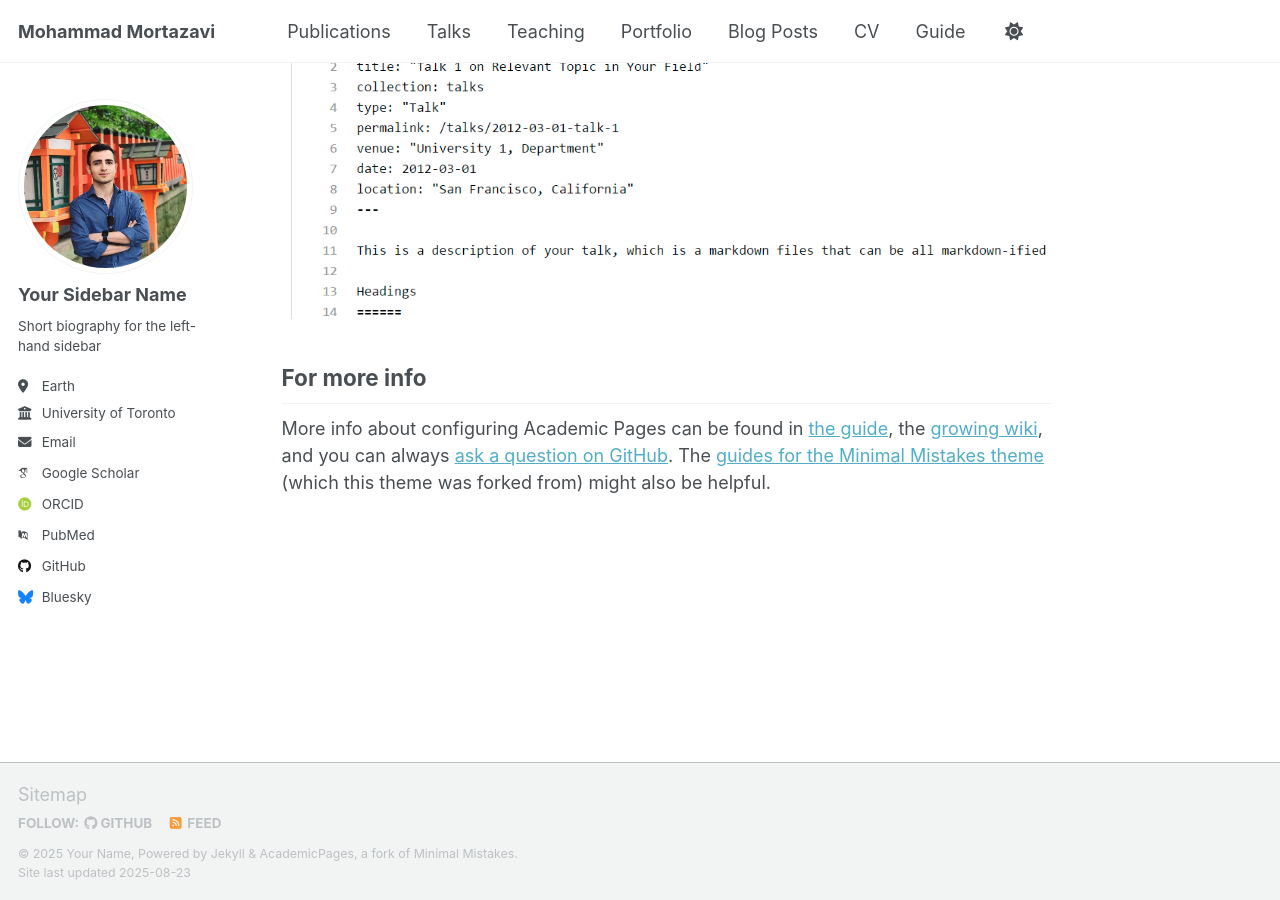
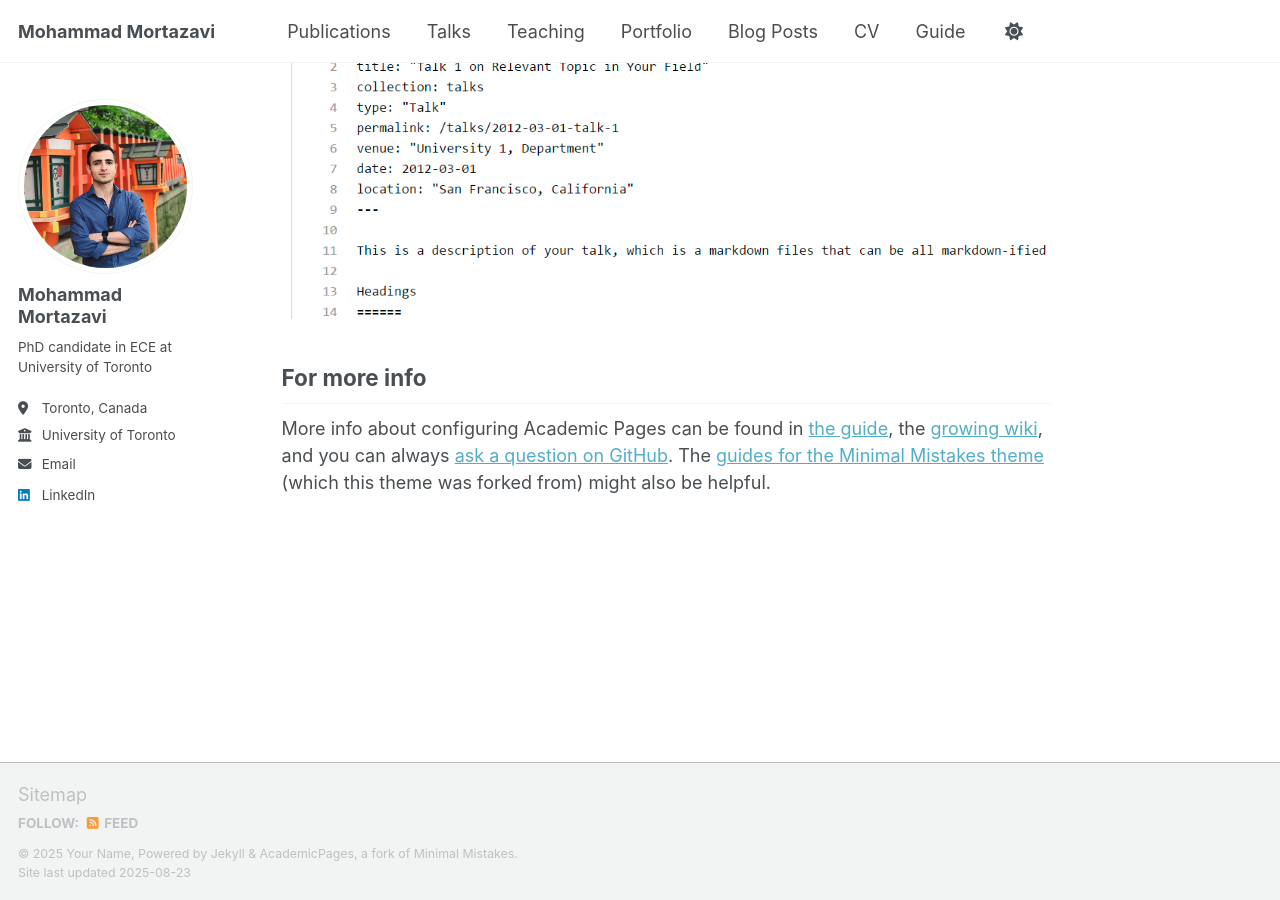
Before and after one commit to mortazawi/mortazawi.github.io, a Jekyll site: the page built from _pages/about.md, in a window 1280 px wide and 900 px high, scrolled down 2880 px. Built offline with Jekyll 4.4.1, drawn with Linux system fonts in a browser that asks for light colours; some web fonts are replaced; a script that is not in the unit is left out; some of the changed lines change nothing that is shown.

Commit message:
Update _config.yml

```diff
--- a/_config.yml
+++ b/_config.yml
@@ -23,10 +23,10 @@ repository               : "mortazawi/mortazawi.github.io"
 author:
   # Biographic information
   avatar           : "profile.jpeg"
-  name             : "Your Sidebar Name"
+  name             : "Mohammad Mortazavi"
   pronouns         : # example: "she/her"
-  bio              : "Short biography for the left-hand sidebar"
-  location         : "Earth"
+  bio              : "PhD candidate in ECE at University of Toronto"
+  location         : "Toronto, Canada"
   employer         : "University of Toronto"
   uri              : # URL
   email            : "mohammad.mortazavi@mail.utoronto.ca"
@@ -34,12 +34,12 @@ author:
   # Academic websites
   academia         : # URL
   arxiv            : # URL - Update with the correct link to your profile
-  googlescholar    : "https://scholar.google.com/citations?user=_gmwjY0AAAAJ&hl=en"
+  googlescholar    : #
   inspire-hep      : # URL
   impactstory      : # URL
-  orcid            : "http://orcid.org/yourorcidurl"
+  orcid            : #
   semantic         : # URL
-  pubmed           : "https://www.ncbi.nlm.nih.gov/pubmed/?term=john+snow"
+  pubmed           : #
   researchgate     : # URL
   scopus           : # URL
 
@@ -47,13 +47,13 @@ author:
   bitbucket        : # Username - Update with your username on the site
   codepen          : # Username
   dribbble         : # Username
-  github           : "academicpages"
+  github           : #
   kaggle           : # Username
   stackoverflow    : # User number or user number and name (i.e., use "1" or "1/jeff-atwood")
 
   # Social media
   artstation       : # Username
-  bluesky          : "bsky.app" # Replace this with you Bluesky username
+  bluesky          : # Replace this with you Bluesky username
   facebook         : # Username
   flickr           : # Username
   foursquare       : # Username
@@ -62,7 +62,7 @@ author:
   keybase          : # Username
   instagram        : # Username
   lastfm           : # Username
-  linkedin         : # Username
+  linkedin         : "https://www.linkedin.com/in/mortazawi/"
   mastodon         : # URL
   medium           : # URL
   pinterest        : # Username
```
